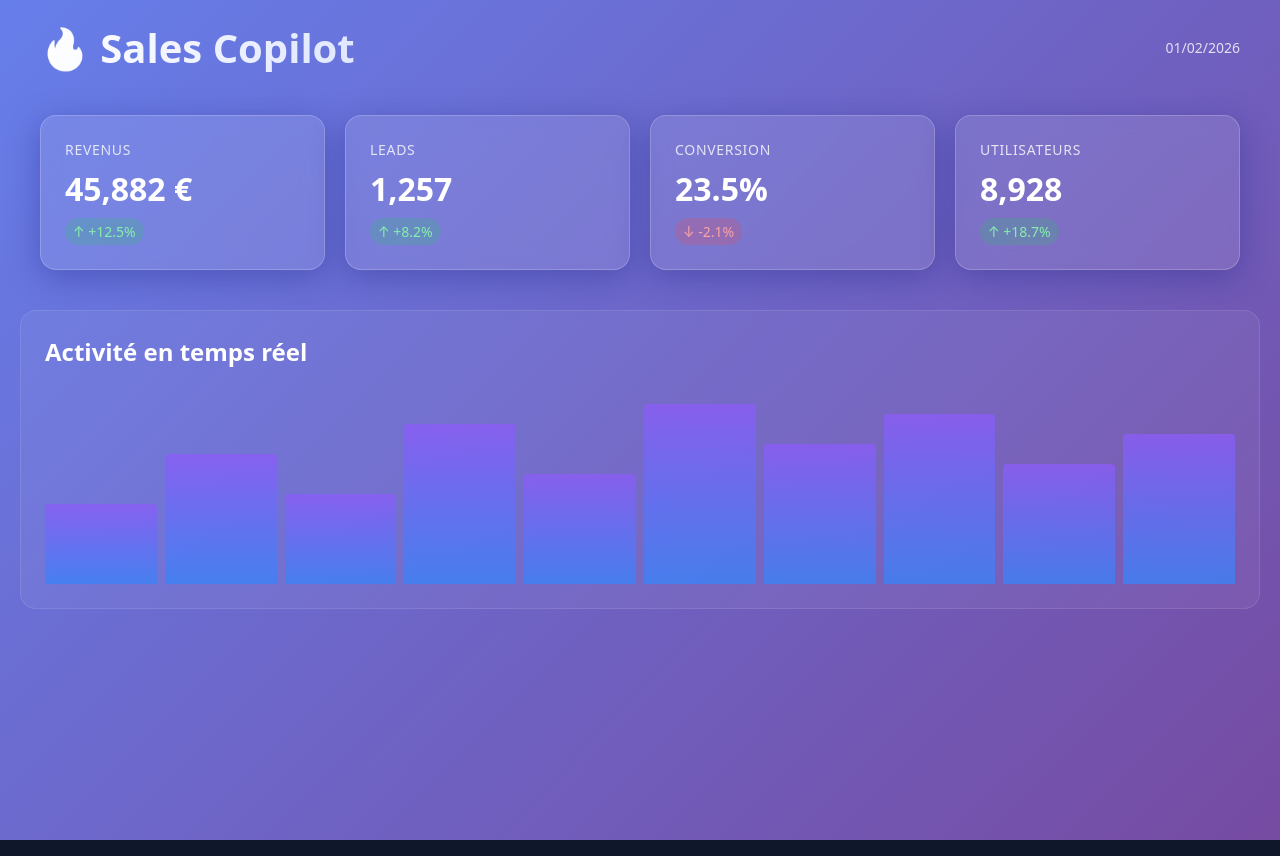
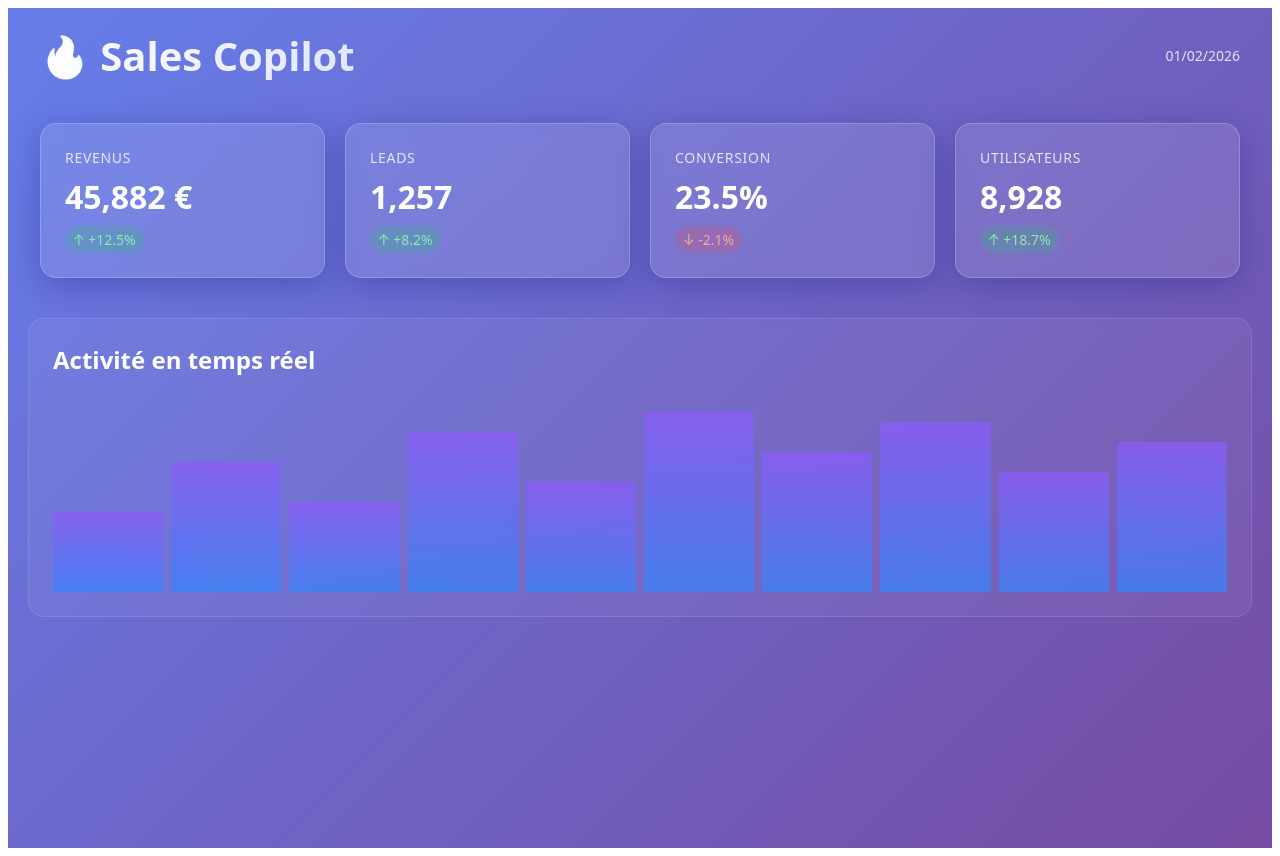
Before and after one commit to hilmielkhemissi2a78-prog/Sales-copilot-V2, a Next.js app: page / in a window 1280 px wide. Built offline with nearby package versions, Linux system fonts and the light colour scheme.

Commit message:
Update layout.tsx

```diff
--- a/app/layout.tsx
+++ b/app/layout.tsx
@@ -1,19 +1,12 @@
 export const metadata = {
-  title: 'Sales Copilot',
-  description: 'Dashboard',
+  title: 'Sales Copilot - Dashboard',
+  description: 'Intelligent Sales Dashboard',
 }
 
-export default function RootLayout({
-  children,
-}: {
-  children: React.ReactNode
-}) {
+export default function RootLayout({ children }) {
   return (
     <html lang="fr">
-      <head>
-        <meta name="viewport" content="width=device-width, initial-scale=1" />
-      </head>
-      <body style={{ margin: 0, padding: 0, backgroundColor: '#0f172a' }}>
+      <body className="bg-gray-50 text-gray-900 antialiased">
         {children}
       </body>
     </html>
```
